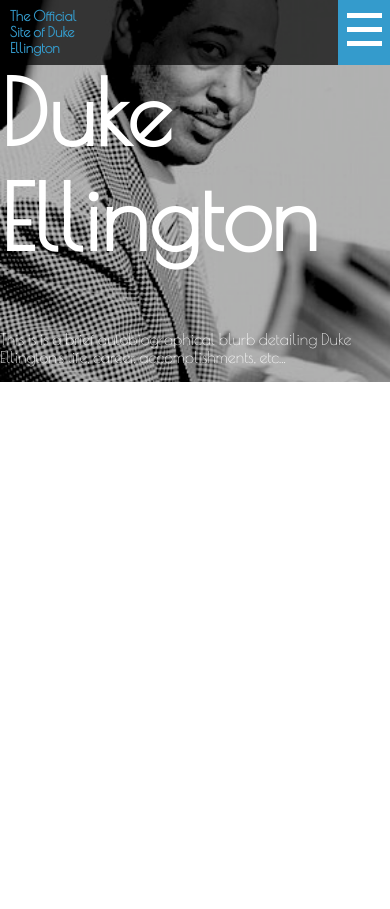
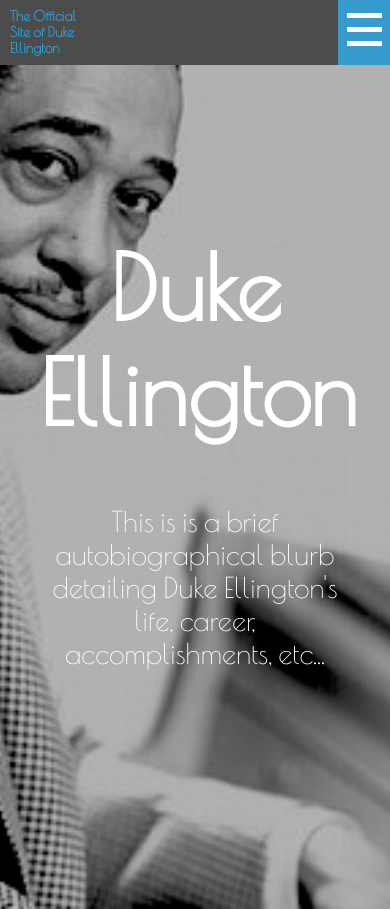
Before and after one commit to danilaurenhill/musician_site, a PHP site: page / in a window 390 px wide. Before the commit the page ends 382 px from the top, so only its background shows below. Run offline with PHP 8.4, Linux system fonts and the light colour scheme; some libraries are stand-ins or nearby versions.

Commit message:
adds links to all pages + mobile background pic

```diff
--- a/stylesheets/layout_1px.scss
+++ b/stylesheets/layout_1px.scss
@@ -2,9 +2,23 @@
   @include span-columns(12);
   background-image: url("../images/duke-piano.jpg");
   background-repeat: no-repeat;
-  background-size: 750px;
-  background-position: -90 0;
-
+  background-position: center center;
+  width: 100%;
+  height: 100%;
+  background-size: cover;
+  margin-top: 65px;
+  .hero-blurb {
+    @include outer-container;
+    text-align: center;
+    padding: 110px 10%;
+    p {font-weight: 400;}
+  }
+  p {
+    font-size: modular-scale(2);
+    font-weight: 300;
+    width: 100%;
+    text-align: center;
+  }
   p h1 { @include span-columns(12); }
   h1 {color: white;}
 }
--- a/stylesheets/layout_desktop.scss
+++ b/stylesheets/layout_desktop.scss
@@ -1,12 +1,11 @@
 .hero {
   width: 100%;
-  height: 100%;
-  background-size: 100%;
-  background-position: 0 62;
+  height: 91.5%;
+  background-size: cover;
+  background-position: center center;
+  margin-top: 63px;
   .hero-blurb {
     text-align: center;
-    /*max-width: 80em;*/
-    padding-top: 250px;
   }
   p {
     font-size: modular-scale(2);
--- a/stylesheets/style.css
+++ b/stylesheets/style.css
@@ -124,10 +124,30 @@
   width: 100%;
   background-image: url("../images/duke-piano.jpg");
   background-repeat: no-repeat;
-  background-size: 750px;
-  background-position: -90 0; }
+  background-position: center center;
+  width: 100%;
+  height: 100%;
+  background-size: cover;
+  margin-top: 65px; }
   .hero:last-child {
     margin-right: 0; }
+  .hero .hero-blurb {
+    max-width: 68em;
+    margin-left: auto;
+    margin-right: auto;
+    text-align: center;
+    padding: 110px 10%; }
+    .hero .hero-blurb::after {
+      clear: both;
+      content: "";
+      display: table; }
+    .hero .hero-blurb p {
+      font-weight: 400; }
+  .hero p {
+    font-size: 1.77689em;
+    font-weight: 300;
+    width: 100%;
+    text-align: center; }
   .hero p h1 {
     float: left;
     display: block;
@@ -366,13 +386,12 @@
 @media screen and (min-width: 750px) {
   .hero {
     width: 100%;
-    height: 100%;
-    background-size: 100%;
-    background-position: 0 62; }
+    height: 91.5%;
+    background-size: cover;
+    background-position: center center;
+    margin-top: 63px; }
     .hero .hero-blurb {
-      text-align: center;
-      /*max-width: 80em;*/
-      padding-top: 250px; }
+      text-align: center; }
     .hero p {
       font-size: 1.77689em;
       font-weight: 300; }
```
Also changed, not shown: 1 other file.
